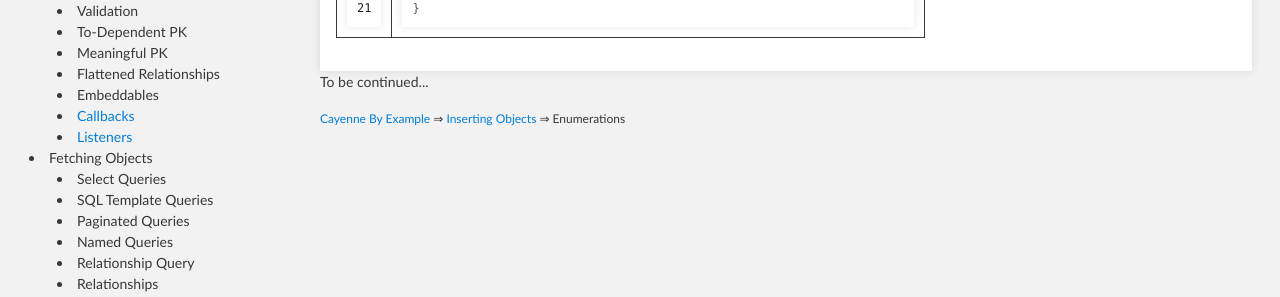
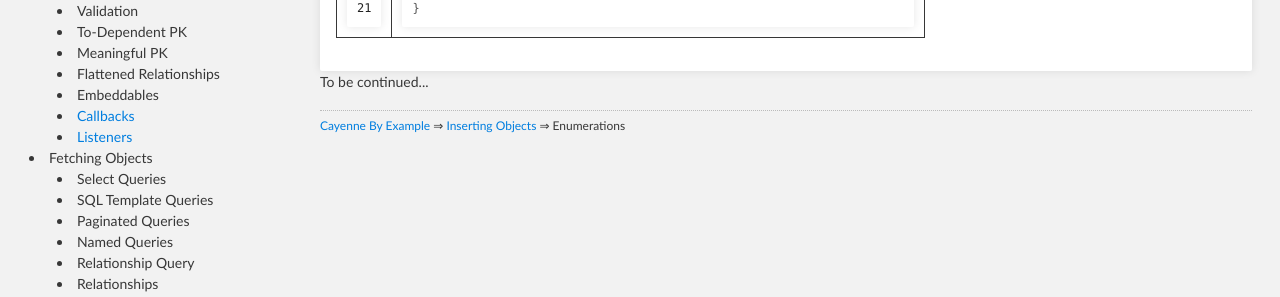
Before and after one commit to mrg/cbe, a Jekyll site: the page built from inserting-objects/enumerations.md, in a window 1280 px wide. Shown: the part 1663-1960 px from the top of the page. Built offline with Jekyll 4.4.1, drawn with Linux system fonts in a browser that asks for light colours; Markdown is read by kramdown in place of the engine named in the settings.

Commit message:
Updated breadcrumb CSS.

```diff
--- a/stylesheets/stylesheet.css
+++ b/stylesheets/stylesheet.css
@@ -540,6 +540,8 @@ ul.breadcrumb-top
 }
 ul.breadcrumb-bottom
 {
+  border-top: 1px dotted #bbbbbb;
   margin-top: 1.5em;
   margin-bottom: 1em;
+  padding-top: 0.5em;
 }
```
